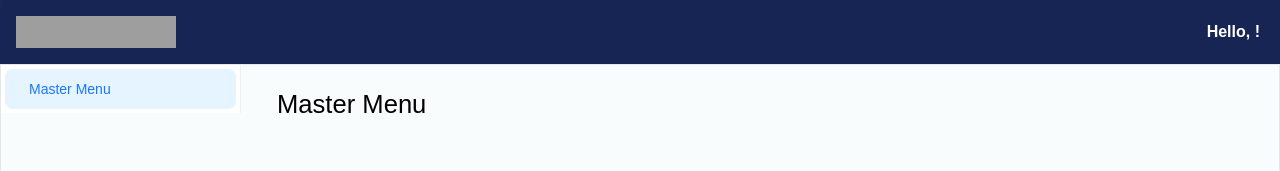
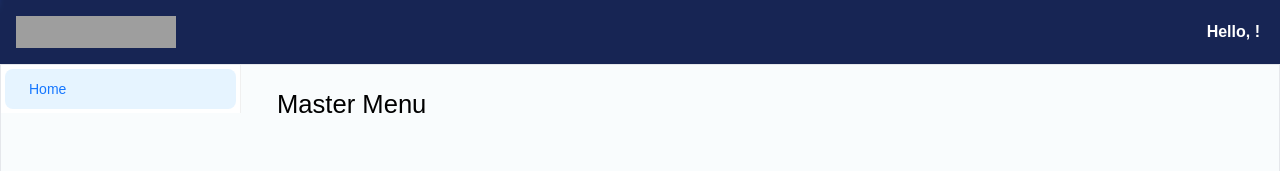
Before and after one commit to Rjndrkha/General-Ledger-PELNI, a React (Create React App) app in the folder frontend/: page /admin/master-menu in a window 1280 px wide. Shown: the top 171 px of the page. Built offline with nearby package versions, Linux system fonts and the light colour scheme; grey boxes are pictures that could not be loaded.

Commit message:
Feat : Optimize Code For Menu

```diff
--- a/frontend/src/component/layout/layout.tsx
+++ b/frontend/src/component/layout/layout.tsx
@@ -20,7 +20,7 @@ function LayoutUser() {
     setTimeout(() => setProgress(100), 300);
   }, [location.pathname]);
 
-  const items = getMenuItems(menuItemsUser);
+  const items = getMenuItems();
 
   return (
     <>
--- a/frontend/src/component/layout/layout_admin.tsx
+++ b/frontend/src/component/layout/layout_admin.tsx
@@ -31,7 +31,7 @@ function LayoutAdmin() {
     }
   }, [location]);
 
-  const items: MenuItem[] = getMenuItems(menuItemsAdmin);
+  const items: MenuItem[] = getMenuItems();
 
   return (
     <>
--- a/frontend/src/component/menu/listMenu.ts
+++ b/frontend/src/component/menu/listMenu.ts
@@ -1,12 +1,21 @@
+import Cookies from "js-cookie";
 import { ReactNode } from "react";
 
 export interface IRoute {
-  key?: string;
+  key: string;
   label: string;
   link: string;
   icon?: ReactNode;
   children?: IRoute[];
 }
+
+export const staticMenuItems: IRoute[] = [
+  {
+    label: "Home",
+    key: "1",
+    link: "/",
+  },
+];
 
 export const menuItemsUser: IRoute[] = [
   {
--- a/frontend/src/component/menu/menu.tsx
+++ b/frontend/src/component/menu/menu.tsx
@@ -1,9 +1,37 @@
 import React, { useEffect, useState } from "react";
 import { Menu, MenuProps } from "antd";
 import { Link, useLocation } from "react-router-dom";
-import { IRoute } from "./listMenu";
+import { IRoute, staticMenuItems } from "./listMenu";
+import Cookies from "js-cookie";
 
 export type MenuItem = Required<MenuProps>["items"][number];
+
+// const getItem = (
+//   label: React.ReactNode,
+//   key: React.Key,
+//   icon?: React.ReactNode
+// ): MenuItem => {
+//   return {
+//     key: key as string,
+//     icon,
+//     label,
+//   };
+// };
+
+// export const getMenuItems = (routes: IRoute[] | undefined): MenuItem[] => {
+//   if (!routes) return [];
+
+//   return routes.map((item) => {
+//     const { label, icon, link, key } = item;
+//     return getItem(
+//       <Link to={link}>{label}</Link>,
+//       key ? key : "1",
+//       icon ? icon : undefined
+//     );
+//   });
+// };
+
+// Fungsi untuk membuat item menu
 
 const getItem = (
   label: React.ReactNode,
@@ -17,17 +45,28 @@ const getItem = (
   };
 };
 
-export const getMenuItems = (routes: IRoute[] | undefined): MenuItem[] => {
-  if (!routes) return [];
+const getDynamicMenuItems = () => {
+  const menuFromCookie = Cookies.get("menu");
+  if (!menuFromCookie) return [];
 
-  return routes.map((item) => {
-    const { label, icon, link, key } = item;
-    return getItem(
-      <Link to={link}>{label}</Link>,
-      key ? key : "1",
-      icon ? icon : undefined
+  try {
+    const parsedMenu = JSON.parse(menuFromCookie);
+    return parsedMenu.map(
+      (item: { label: string; key: string; link: string }) =>
+        getItem(<Link to={item.link}>{item.label}</Link>, item.key)
     );
-  });
+  } catch (error) {
+    console.error("Error parsing dynamic menu from cookie:", error);
+    return [];
+  }
+};
+
+export const getMenuItems = (): MenuItem[] => {
+  const dynamicMenu = getDynamicMenuItems();
+  const staticMenu = staticMenuItems.map((item) =>
+    getItem(<Link to={item.link}>{item.label}</Link>, item.key)
+  );
+  return [...staticMenu, ...dynamicMenu];
 };
 
 interface SideMenuProps {
@@ -38,35 +77,31 @@ interface SideMenuProps {
 const SideMenu: React.FC<SideMenuProps> = ({ items, menuItems }) => {
   const location = useLocation();
   const [selectedKeys, setSelectedKeys] = useState<string[]>([]);
-  const [openKeys, setOpenKeys] = useState<string[]>([]);
 
   useEffect(() => {
     const currentPath = location.pathname;
+
     const foundItem = menuItems.find((item) => {
-      if (item.link === currentPath) {
-        return true;
-      } else if (item.children) {
+      if (item.link === currentPath) return true;
+      if (item.children) {
         return item.children.some((child) => child.link === currentPath);
       }
       return false;
     });
 
     if (foundItem) {
-      if (currentPath !== foundItem.link) {
-        foundItem.children?.forEach((child) => {
-          if (child.link === currentPath) {
-            setSelectedKeys([child.key || ""]);
-          }
-        });
-        setOpenKeys([foundItem.key || ""]);
-      }
-
-      if (currentPath === foundItem.link) {
+      if (foundItem.link === currentPath) {
         setSelectedKeys([foundItem.key || ""]);
-        setOpenKeys([foundItem.key || ""]);
+      } else if (foundItem.children) {
+        const foundChild = foundItem.children.find(
+          (child) => child.link === currentPath
+        );
+        if (foundChild) {
+          setSelectedKeys([foundChild.key || ""]);
+        }
       }
     }
-  }, [location.pathname]);
+  }, [location.pathname, menuItems]);
 
   return (
     <>
--- a/frontend/src/page/dashboard/index.tsx
+++ b/frontend/src/page/dashboard/index.tsx
@@ -1,9 +1,9 @@
 import React, { useEffect } from "react";
 import CardComponent from "../../component/card/card";
 import DashboardClient from "../../service/dashboard/PortalClient";
-import Cookies from "js-cookie";
 import { message } from "antd";
 import { IMenuAccess } from "../../interface/IMenuAccess";
+import Cookies from "js-cookie";
 
 function Dashboard() {
   const [menu, setMenu] = React.useState<IMenuAccess[]>([]);
@@ -18,6 +18,7 @@ function Dashboard() {
 
     if (response) {
       setMenu(response.data);
+      Cookies.set("menu", JSON.stringify(response.data), { expires: 1 });
     }
 
     if (!response) {
```
Also changed, not shown: 1 other file (tests, documents, lock files or other folders).
